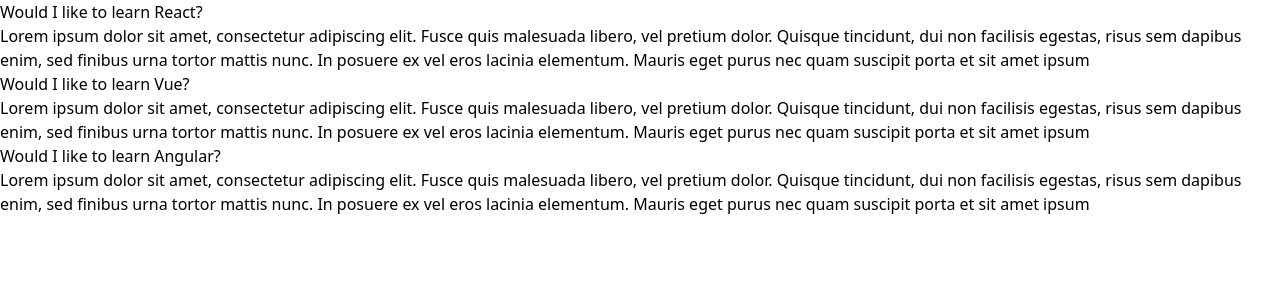
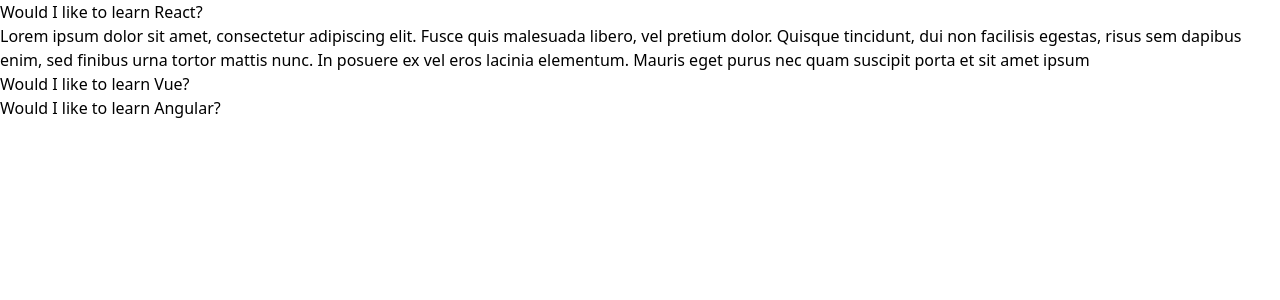
Before and after one commit to gvpinto/reactjs-comps, a React (Create React App) app: page / in a window 1280 px wide. Shown: the top 300 px of the page. Built offline with nearby package versions, Linux system fonts and the light colour scheme.

Commit message:
11.181 Inline Event Handler Shorthand version

```diff
--- a/src/components/Accordion.js
+++ b/src/components/Accordion.js
@@ -1,10 +1,16 @@
+import { useState } from "react";
+
 function Accordion({ items }) {
 
-    const renderedItems = items.map((item) => {
+    const [expandedIndex, setExpandedIndex] = useState(0);
+
+    const renderedItems = items.map((item, index) => {
+        const isExpanded = index === expandedIndex;
+
         return (
-            <div key={item.id}>
+            <div key={item.id} onClick={() => setExpandedIndex(index)}>
                 <div>{item.label}</div>
-                <div>{item.content}</div>
+                {isExpanded && <div>{item.content}</div>}
             </div>
         );
     });
```
